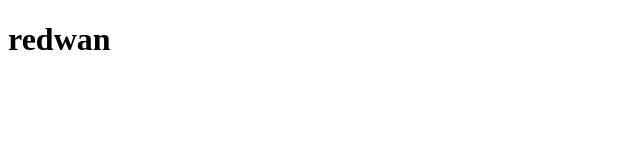
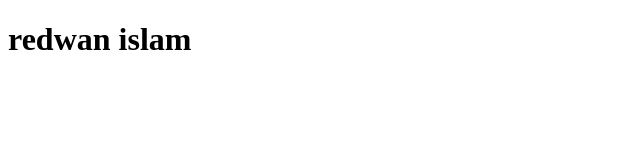
Before and after one commit to mdredwan47/practice5, a plain HTML site: page index.html in a window 1280 px wide. Shown: the whole page, without its empty margins (0-640 px from the left). Drawn offline with Linux system fonts and the light colour scheme.

Commit message:
new update

```diff
--- a/index.html
+++ b/index.html
@@ -6,6 +6,6 @@
     <title>Document</title>
 </head>
 <body>
-    <h1>redwan</h1>
+    <h1>redwan islam</h1>
 </body>
 </html>
```
